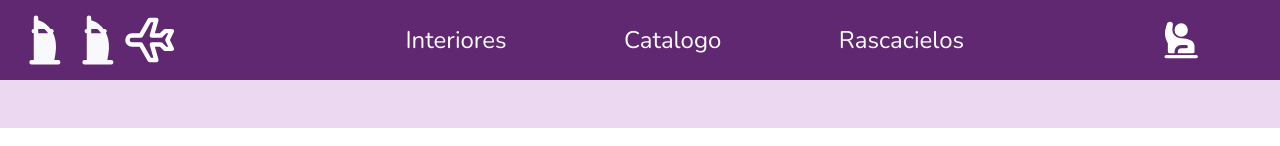
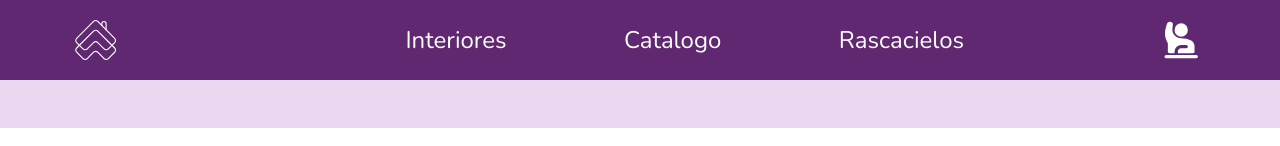
Before and after one commit to JoseMiguelArtachoGutierrez/Inmobiliaria, a website: page catalogo.html in a window 1280 px wide. Shown: the top 146 px of the page. Drawn offline with nearby package versions, Linux system fonts and the light colour scheme; grey boxes are pictures that could not be loaded; a web font is replaced by a local one.

Commit message:
Update catalogo.html

```diff
--- a/catalogo.html
+++ b/catalogo.html
@@ -13,9 +13,7 @@
   <header>
     <nav class="nav__header">
         <a href="./index.html" class="contenedor__logo">
-            <svg xmlns="http://www.w3.org/2000/svg" width="128" height="128" viewBox="0 0 24 24"><g fill="none" fill-rule="evenodd"><path d="M24 0v24H0V0zM12.593 23.258l-.011.002l-.071.035l-.02.004l-.014-.004l-.071-.035c-.01-.004-.019-.001-.024.005l-.004.01l-.017.428l.005.02l.01.013l.104.074l.015.004l.012-.004l.104-.074l.012-.016l.004-.017l-.017-.427c-.002-.01-.009-.017-.017-.018m.265-.113l-.013.002l-.185.093l-.01.01l-.003.011l.018.43l.005.012l.008.007l.201.093c.012.004.023 0 .029-.008l.004-.014l-.034-.614c-.003-.012-.01-.02-.02-.022m-.715.002a.023.023 0 0 0-.027.006l-.006.014l-.034.614c0 .012.007.02.017.024l.015-.002l.201-.093l.01-.008l.004-.011l.017-.43l-.003-.012l-.01-.01z"/><path fill="#f8f9fa" d="M10 2a1 1 0 0 0-2 0v5a1 1 0 0 0 0 2v12H7a1 1 0 1 0 0 2h12a1 1 0 1 0 0-2h-1.75c.073-.347.153-.753.234-1.196C17.737 18.41 18 16.59 18 15c0-2.489-.547-4.546-1.384-6.212A.998.998 0 0 0 16 7h-.494a11.464 11.464 0 0 0-1.049-1.207C13.24 4.576 11.692 3.543 10 3.133zm0 5h2.83a9.502 9.502 0 0 1 1.619 2H10z"/></g></svg>
-            <svg xmlns="http://www.w3.org/2000/svg" width="128" height="128" viewBox="0 0 24 24"><g fill="none" fill-rule="evenodd"><path d="M24 0v24H0V0zM12.593 23.258l-.011.002l-.071.035l-.02.004l-.014-.004l-.071-.035c-.01-.004-.019-.001-.024.005l-.004.01l-.017.428l.005.02l.01.013l.104.074l.015.004l.012-.004l.104-.074l.012-.016l.004-.017l-.017-.427c-.002-.01-.009-.017-.017-.018m.265-.113l-.013.002l-.185.093l-.01.01l-.003.011l.018.43l.005.012l.008.007l.201.093c.012.004.023 0 .029-.008l.004-.014l-.034-.614c-.003-.012-.01-.02-.02-.022m-.715.002a.023.023 0 0 0-.027.006l-.006.014l-.034.614c0 .012.007.02.017.024l.015-.002l.201-.093l.01-.008l.004-.011l.017-.43l-.003-.012l-.01-.01z"/><path fill="#f8f9fa" d="M10 2a1 1 0 0 0-2 0v5a1 1 0 0 0 0 2v12H7a1 1 0 1 0 0 2h12a1 1 0 1 0 0-2h-1.75c.073-.347.153-.753.234-1.196C17.737 18.41 18 16.59 18 15c0-2.489-.547-4.546-1.384-6.212A.998.998 0 0 0 16 7h-.494a11.464 11.464 0 0 0-1.049-1.207C13.24 4.576 11.692 3.543 10 3.133zm0 5h2.83a9.502 9.502 0 0 1 1.619 2H10z"/></g></svg>
-            <svg class="rotar" xmlns="http://www.w3.org/2000/svg" width="128" height="128" viewBox="0 0 24 24"><path fill="none" stroke="#ffffff    " stroke-linecap="round" stroke-linejoin="round" stroke-width="2" d="M16 10h4a2 2 0 0 1 0 4h-4l-4 7H9l2-7H7l-2 2H2l2-4l-2-4h3l2 2h4L9 3h3z"/></svg>
+          <svg xmlns="http://www.w3.org/2000/svg" width="128" height="128" viewBox="0 0 48 48"><path fill="none" stroke="#ffffff" stroke-linecap="round" stroke-linejoin="round" d="M22.1 7.29a2.68 2.68 0 0 1 3.8 0l15.194 15.194a2.68 2.68 0 0 1 0 3.798l-5.698 5.698a2.68 2.68 0 0 1-3.798 0m-15.195 0l5.698-5.698a2.68 2.68 0 0 1 3.798 0l5.698 5.698m-15.195 0a2.68 2.68 0 0 1-3.798 0l-5.698-5.698a2.68 2.68 0 0 1 0-3.798L22.101 7.289a2.68 2.68 0 0 1 3.798 0"/><path fill="none" stroke="#ffffff" stroke-linecap="round" stroke-linejoin="round" d="M22.1 16.02a2.68 2.68 0 0 1 3.8 0l15.194 15.195a2.68 2.68 0 0 1 0 3.798l-5.698 5.698a2.68 2.68 0 0 1-3.798 0m-15.195 0l5.698-5.698a2.68 2.68 0 0 1 3.798 0l5.698 5.698m-15.195 0a2.68 2.68 0 0 1-3.798 0l-5.698-5.698a2.68 2.68 0 0 1 0-3.798L22.101 16.02a2.68 2.68 0 0 1 3.798 0m3.678-5.052V9.42c0-2.686 3.799-2.686 3.799 0v5.346"/></svg>
         </a>
         <ul class="contenedor__hamburquesa">
             <div class="contenedor__texto">
```
